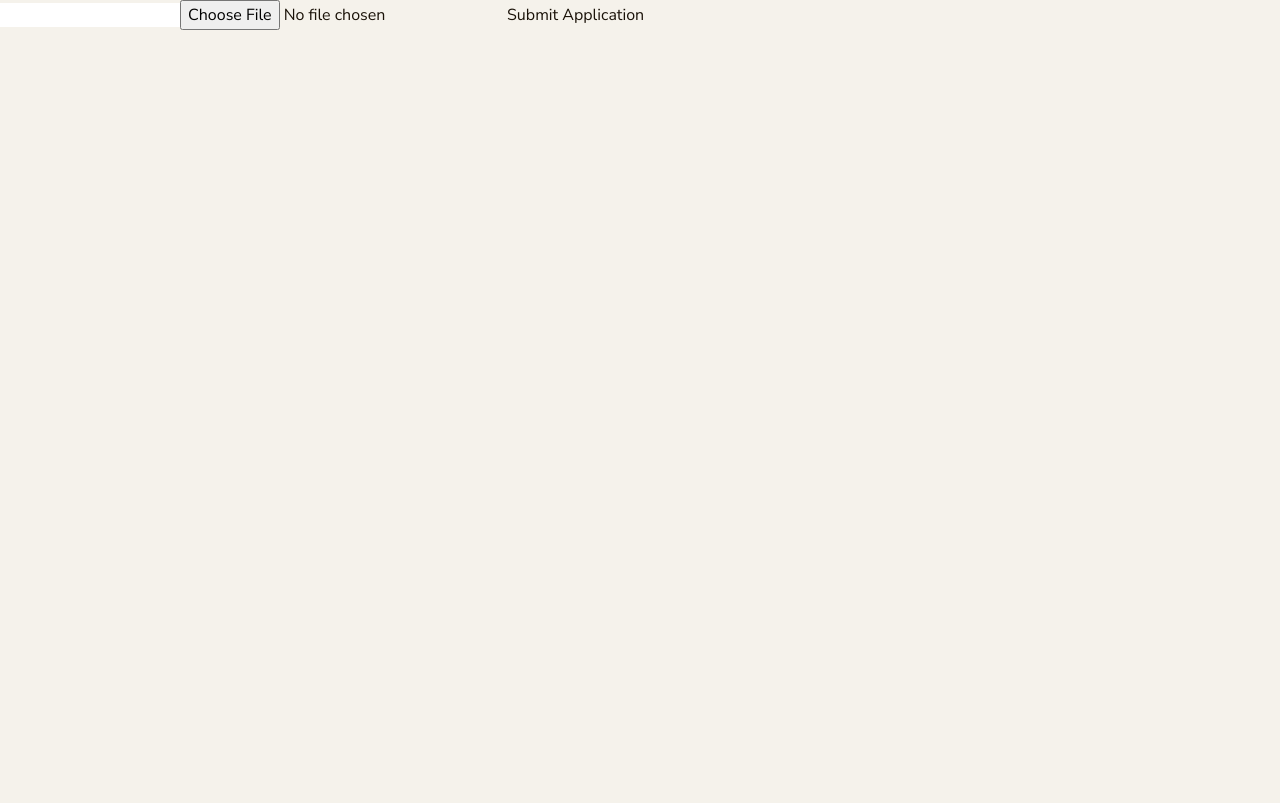
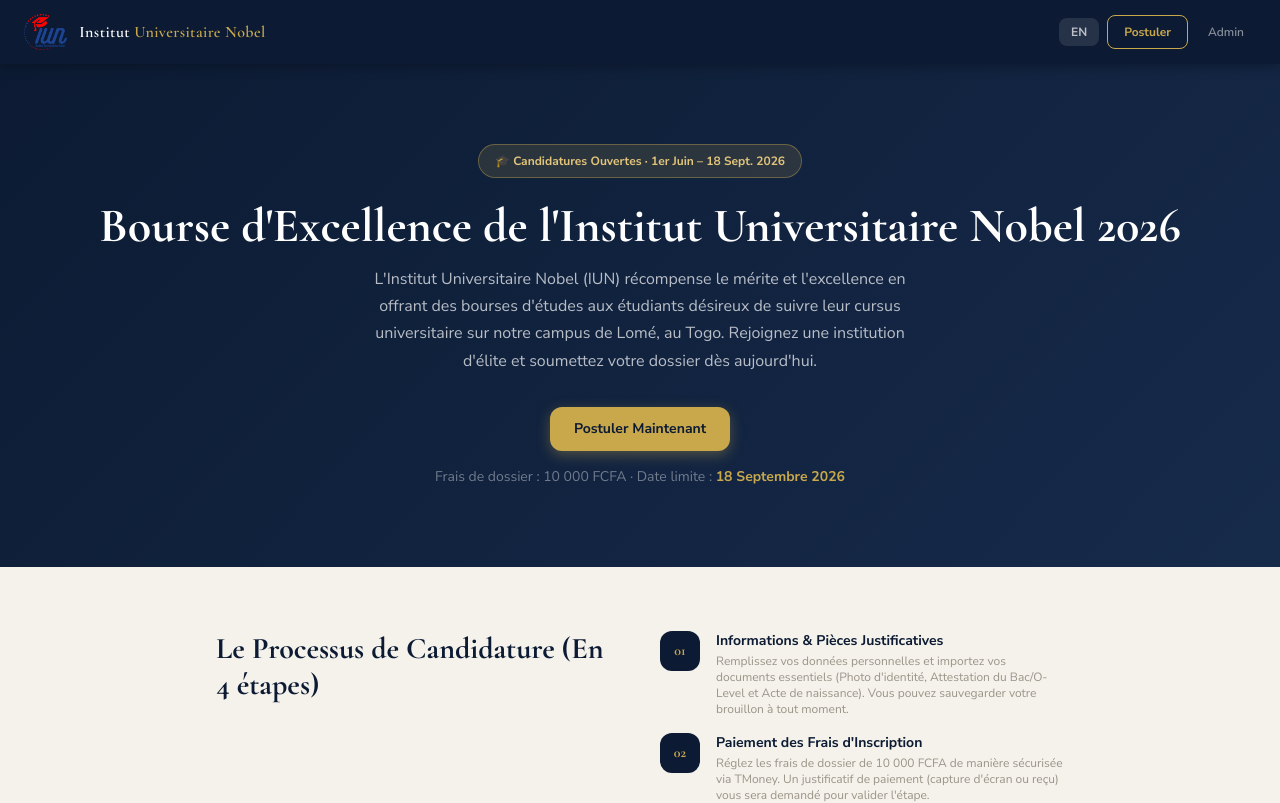
Before and after one commit to Therealmrrk/iun-bourse, a Next.js app: page / in a window 1280 px wide. Shown: the top 803 px of the page. Built offline with nearby package versions, Linux system fonts and the light colour scheme; no server answers.

Commit message:
build: restore original landing page layout and remove duplicate routing blocks

```diff
--- a/app/page.jsx
+++ b/app/page.jsx
@@ -1,71 +1,61 @@
 'use client'
-import { useState } from 'react'
-import { browserClient } from '@/lib/supabase'
+import { useState, useEffect } from 'react'
 import { useRouter } from 'next/navigation'
+import Nav from '@/components/Nav'
+import { translations } from '@/lib/translations'
 
-export default function RegistrationPage() {
+export default function Landing() {
+  const [lang, setLang] = useState('fr')
+  const [hasSession, setHasSession] = useState(false)
+  const t = translations[lang]
   const router = useRouter()
-  const [isLoading, setIsLoading] = useState(false)
-  const [formData, setFormData] = useState({ fullName: '', email: '' })
-  const [receiptFile, setReceiptFile] = useState(null) // Holds the uploaded file
 
-  // --- THIS IS WHERE THE CODE GOES ---
-  const handleRegisterSubmit = async (e) => {
-    e.preventDefault() // Prevents the page from refreshing automatically
+  useEffect(() => {
+    const token = localStorage.getItem('iun_session_token')
+    if (token) setHasSession(true)
+  }, [])
 
-    if (!receiptFile) {
-      alert("Please upload your payment receipt.")
-      return
-    }
-
-    try {
-      setIsLoading(true);
-
-      // 1. Upload receipt file to the bucket
-      const fileExtension = receiptFile.name.split('.').pop();
-      const filePath = `receipts/${Date.now()}.${fileExtension}`;
-
-      const { data: uploadData, error: uploadError } = await browserClient.storage
-        .from('documents')
-        .upload(filePath, receiptFile);
-
-      if (uploadError) throw uploadError;
-
-      // 2. Insert application row linking to that specific file path
-      const { error: dbError } = await browserClient
-        .from('applications')
-        .insert([
-          {
-            full_name: formData.fullName,
-            email: formData.email,
-            payment_proof_url: filePath, // Storing the path for the Admin to look up
-            status: 'submitted'          // Sets up the Admin's review queue
-          }
-        ]);
-
-      if (dbError) throw dbError;
-
-      // 3. Clear loading state and redirect applicant away from the form
-      // Change '/dashboard/status' to whatever your student dashboard/success route is named
-      router.push('/dashboard/status');
-
-    } catch (error) {
-      console.error("Submission pipeline failed:", error.message);
-      alert(`Error processing registration: ${error.message}`);
-    } finally {
-      setIsLoading(false); // Unfreezes the button regardless of outcome
-    }
-  }
+  useEffect(() => {
+    document.documentElement.lang = lang
+  }, [lang])
 
   return (
-    <form onSubmit={handleRegisterSubmit}>
-      {/* Your form inputs for name, email, and file upload dropzone here */}
-      <input type="text" onChange={(e) => setFormData({...formData, fullName: e.target.value})} />
-      <input type="file" onChange={(e) => setReceiptFile(e.target.files[0])} />
+    <div style={{ minHeight: '100vh', background: 'var(--cream)' }}>
+      <Nav lang={lang} onLangSwitch={() => setLang(l => l === 'fr' ? 'en' : 'fr')} t={t} />
 
-      <button type="submit" disabled={isLoading}>
-        {isLoading ? 'Loading...' : 'Submit Application'}
-      </button>
-    </form>
+      {/* Session resume banner */}
+      {hasSession && (
+        <div className="text-center py-3 px-4" style={{ background: 'var(--gold-pale)', borderBottom: '1px solid var(--gold)' }}>
+          <span className="text-sm font-semibold mr-3" style={{ color: 'var(--navy)' }}>{t.session_banner}</span>
+          <button onClick={() => router.push('/apply')} className="text-sm font-bold underline mr-3" style={{ color: 'var(--navy)', background: 'none', border: 'none', cursor: 'pointer' }}>{t.session_resume}</button>
+          <button onClick={() => { localStorage.removeItem('iun_session_token'); setHasSession(false) }} className="text-xs" style={{ color: 'var(--gray-400)', background: 'none', border: 'none', cursor: 'pointer' }}>{t.session_new}</button>
+        </div>
+      )}
+
+      {/* Hero */}
+      <div className="text-center px-6 py-20" style={{ background: 'linear-gradient(135deg,#0C1B33 0%,#162A4A 100%)' }}>
+        <div className="inline-flex items-center gap-2 px-4 py-2 rounded-full text-xs font-bold mb-6" style={{ background: 'rgba(201,168,76,0.15)', border: '1px solid rgba(201,168,76,0.4)', color: '#E2C47A' }}>🎓 {t.badge}</div>
+        <h1 className="text-4xl sm:text-5xl font-bold mb-4 text-white" style={{ fontFamily: 'Cormorant Garamond, serif' }}>{t.hero_title}</h1>
+        <p className="text-base mb-8 max-w-xl mx-auto" style={{ color: 'rgba(255,255,255,0.7)', lineHeight: 1.7 }}>{t.hero_desc}</p>
+        <button onClick={() => router.push('/apply')} className="btn-gold text-base px-8 py-4 mx-auto">{t.hero_cta}</button>
+        <p className="mt-4 text-sm" style={{ color: 'rgba(255,255,255,0.4)' }}>{t.hero_fee} · {t.deadline_lbl} : <strong style={{ color: 'var(--gold)' }}>{t.deadline_val}</strong></p>
+      </div>
+
+      {/* About + Steps */}
+      <div className="max-w-4xl mx-auto px-6 py-16 grid sm:grid-cols-2 gap-10">
+        <div>
+          <h2 className="text-3xl font-bold mb-3" style={{ fontFamily: 'Cormorant Garamond, serif', color: 'var(--navy)' }}>{t.about_title}</h2>
+          <p className="text-sm leading-relaxed" style={{ color: 'var(--gray-600)' }}>{t.about_text}</p>
+        </div>
+        <div className="space-y-4">
+          {t.steps.map(s => (
+            <div key={s.num} className="flex gap-4 items-start">
+              <div className="w-10 h-10 rounded-xl flex items-center justify-center flex-shrink-0 font-bold text-sm" style={{ background: 'var(--navy)', color: 'var(--gold)', fontFamily: 'Cormorant Garamond, serif' }}>{s.num}</div>
+              <div><p className="font-bold text-sm" style={{ color: 'var(--navy)' }}>{s.title}</p><p className="text-xs mt-0.5" style={{ color: 'var(--gray-400)' }}>{s.desc}</p></div>
+            </div>
+          ))}
+        </div>
+      </div>
+    </div>
   )
 }
```
